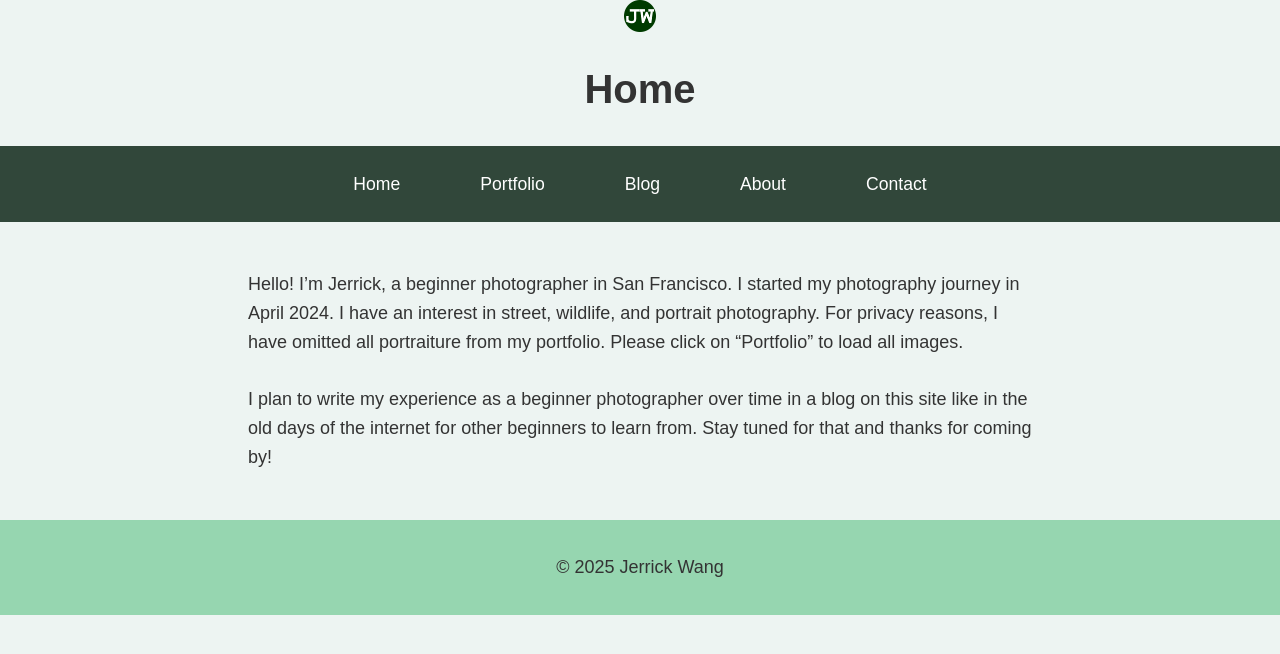
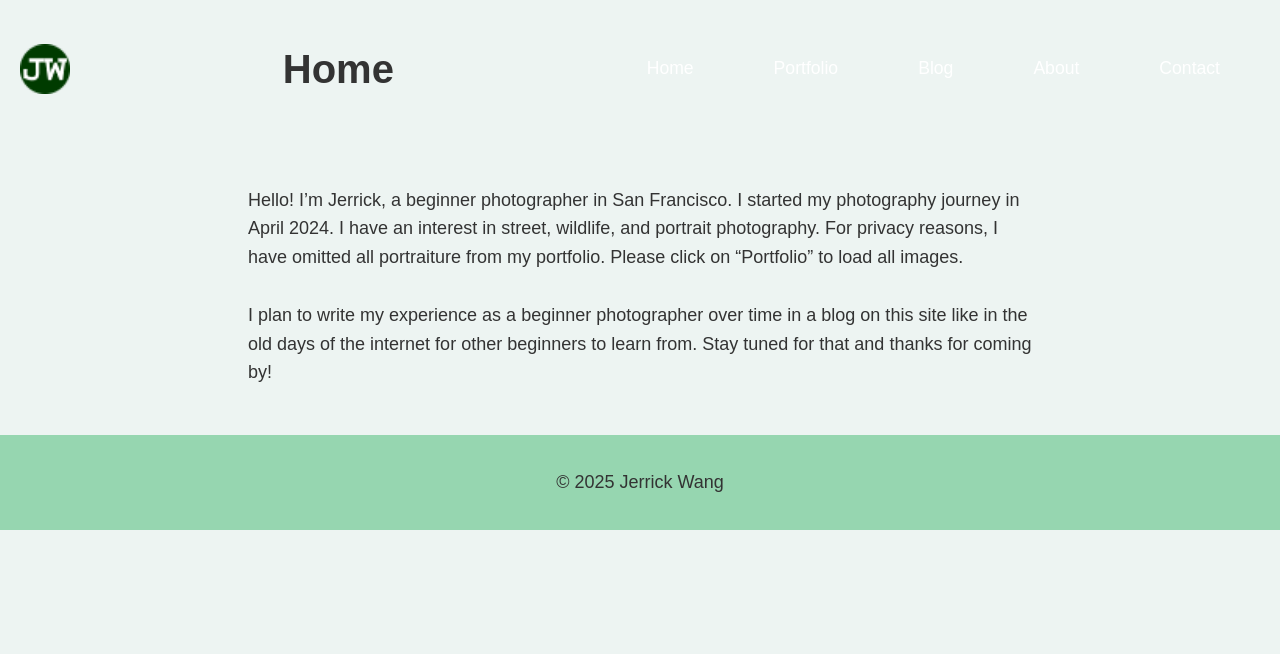
Before and after one commit to jerrickwang/jerrickwang.github.io, a Jekyll site: the page built from index.md, in a window 1280 px wide. Shown: the top 654 px of the page. Built offline with Jekyll 4.4.1, drawn with Linux system fonts in a browser that asks for light colours.

Commit message:
Update style.css

```diff
--- a/assets/css/style.css
+++ b/assets/css/style.css
@@ -1,190 +1,158 @@
 /* Global font styling with Montserrat */
 body {
-  font-family: 'Montserrat', Arial, sans-serif; /* Use Montserrat with fallback fonts */
-  line-height: 1.6; /* Improves readability */
+  font-family: 'Montserrat', Arial, sans-serif;
+  line-height: 1.6;
   margin: 0;
   padding: 0;
   background-color: #EDF4F2;
-  color: #333; /* Default text color */
-  box-sizing: border-box; /* Applies box-sizing globally */
-  font-size: 18px; /* Increased base font size for better readability */
+  color: #333;
+  box-sizing: border-box;
+  font-size: 18px;
 }
 
-/* Full-width navigation bar */
-nav {
-  background: #31473A; /* Navigation bar background color */
-  color: #fff; /* Navigation text color */
-  width: 100%; /* Full screen width */
-  padding: 12px 0; /* Slightly larger padding for better touch targets */
-  position: sticky; /* Sticks to the top on scroll */
-  top: 0;
-  z-index: 1000; /* Ensures the nav bar stays above other elements */
+/* Header container to hold the logo, title, and nav */
+.header-container {
+  display: flex;
+  justify-content: space-between;
+  align-items: center;
+  padding: 10px 20px;
 }
 
-/* Inner container to center navigation links */
-.nav-container {
-  max-width: 80%; /* Limits the width of navigation content */
-  margin: 0 auto; /* Centers the navigation links */
-  padding: 0 20px; /* Adds padding for spacing */
-  display: flex;
-  justify-content: center; /* Centers the links horizontally */
+/* Logo Styling */
+.logo img {
+  height: 50px;
+  width: auto;
+  padding-top: 10px; /* Added padding from the top */
 }
 
-/* Navigation links styling */
+/* Title Styling */
+.page-title {
+  font-family: 'Montserrat', sans-serif;
+  font-size: 2.5rem;
+  font-weight: 700;
+  color: #333;
+  text-align: center;
+  flex-grow: 1;
+}
+
+/* Navigation styling */
+nav {
+  flex-shrink: 0;
+}
+
+.nav-container {
+  display: flex;
+  justify-content: flex-end;
+}
+
 nav ul {
-  list-style: none; /* Removes default bullets */
+  list-style: none;
   margin: 0;
   padding: 0;
   display: flex;
-  flex-wrap: wrap; /* Allows the links to wrap on smaller screens */
-  justify-content: center; /* Centers the links */
 }
 
 nav ul li {
-  margin: 0 20px; /* Increased margin for more space between items */
+  margin: 0 20px;
 }
 
 nav ul li a {
-  font-family: 'Montserrat', sans-serif; /* Apply Montserrat to navigation links */
-  font-weight: 400; /* Regular weight for navigation links */
-  text-decoration: none; /* Removes underline from links */
-  color: #fff; /* Link text color */
-  padding: 12px 20px; /* Increased padding for better touch targets */
-  display: block;
-  font-size: 1.1rem; /* Increased font size for better readability */
-  transition: background 0.3s ease; /* Smooth hover effect */
+  font-family: 'Montserrat', sans-serif;
+  font-weight: 400;
+  text-decoration: none;
+  color: #fff;
+  padding: 12px 20px;
+  font-size: 1.1rem;
+  transition: background 0.3s ease;
 }
 
 nav ul li a:hover {
-  background: #000; /* Darker background on hover */
+  background: #000;
 }
 
-/* Page title styling */
-header h1 {
-  font-family: 'Montserrat', sans-serif; /* Apply Montserrat to the page title */
-  font-weight: 700; /* Bold weight for headers */
-  text-align: center; /* Centers the page title */
-  margin: 25px 0; /* Adds spacing above and below the title */
-  font-size: 2.5rem; /* Increased title size */
-  color: #333; /* Title text color */
-}
-
-/* Main content styling */
+/* Main content */
 main {
-  max-width: 80%; /* Limits the width of the main content */
-  margin: 0 auto; /* Centers the content */
-  padding: 30px 120px; /* Increased padding for better spacing */
-  box-sizing: border-box; /* Ensures padding doesn't affect width */
-}
-
-/* Footer styling */
-footer {
-  font-family: 'Montserrat', sans-serif; /* Apply Montserrat to footer text */
-  font-weight: 400; /* Regular weight for footer text */
-  text-align: center; /* Centers footer content */
-  padding: 15px 0; /* Increased padding */
-  background: #96d6b0; /* Optional footer background */
-  color: #333; /* Footer text color */
-}
-
-/* Images */
-img {
-  max-width: 100%; /* Ensures images don't overflow their container */
-  height: auto; /* Maintains aspect ratio */
-  display: block;
-  margin: 0 auto; /* Centers images */
-}
-
-/* Buttons (optional styling) */
-button {
-  font-family: 'Montserrat', sans-serif; /* Apply Montserrat to buttons */
-  font-weight: 400; /* Regular weight for buttons */
-  padding: 12px 25px; /* Increased padding */
-  border: none;
-  border-radius: 5px;
-  background: #333;
-  color: #fff;
-  cursor: pointer;
-  transition: background 0.3s ease;
-  font-size: 1.1rem; /* Increased font size */
-}
-
-button:hover {
-  background: #444;
-}
-
-/* Style the image containers */
-.image-container {
-  position: relative; /* Allows us to position the background and image */
-  display: inline-block;
-  text-align: center; /* Centers the content */
-  margin-bottom: 25px; /* Increased space between each image */
-  background: rgba(0, 0, 0, 0.3); /* Initial background with some opacity */
-  padding: 12px; /* Increased padding */
-  border-radius: 8px; /* Optional: Rounds the corners of the container */
-  transition: background 0.3s ease; /* Smooth transition for the background */
-}
-
-/* Image styling */
-.image-container img {
-  max-width: 500px; /* Max width */
-  max-height: 500px; /* Max height */
-  width: auto; /* Ensures images maintain aspect ratio */
-  height: auto; /* Ensures images maintain aspect ratio */
-  display: block; /* Makes images block-level elements (removes any unwanted spacing) */
-  margin: 0 auto; /* Centers images */
-  cursor: pointer; /* Shows a pointer cursor to indicate the image is clickable */
-}
-
-/* Hover effect on the image container */
-.image-container:hover {
-  background: rgba(0, 0, 0, 1); /* Full black background on hover */
-}
-
-/* Style the image description (alt text) */
-.image-description {
-  position: absolute;
-  top: 50%; /* Vertically center the text */
-  left: 50%; /* Horizontally center the text */
-  transform: translate(-50%, -50%); /* Adjust the positioning for exact centering */
-  color: #fff; /* White text for contrast */
-  font-size: 1.5rem; /* Adjusted for increased text size */
-  font-weight: bold; /* Makes the text bold */
-  opacity: 0; /* Initially hide the text */
-  transition: opacity 0.3s ease; /* Smooth transition for visibility */
-  text-shadow: 2px 2px 5px rgba(0, 0, 0, 0.7); /* Adds a subtle shadow to the text */
-}
-
-/* Show the alt text when hovering over the image container */
-.image-container:hover .image-description {
-  opacity: 1; /* Show the alt text on hover */
-}
-
-/* Modal (Fullscreen View) */
-.modal {
-  display: none; /* Hidden by default */
-  position: fixed; /* Fixed position to cover the screen */
-  z-index: 1000; /* Make sure modal is above other content */
-  left: 0;
-  top: 0;
-  width: 100%; /* Full screen */
-  height: 100%; /* Full screen */
-  background-color: rgba(0, 0, 0, 0.7); /* Semi-transparent black background */
-  overflow: hidden; /* Prevents any scrolling within the modal */
-  cursor: pointer; /* Allows clicking anywhere to close */
-}
-
-/* Modal image styling */
-.modal-content {
-  display: block;
-  max-width: 100%; /* Ensures the image doesn't exceed the modal width */
-  max-height: 100%; /* Ensures the image doesn't exceed the modal height */
-  margin: auto; /* Centers the image horizontally and vertically */
-  object-fit: contain; /* Ensures the image maintains its aspect ratio */
+  max-width: 80%;
+  margin: 0 auto;
+  padding: 30px 120px;
   box-sizing: border-box;
 }
 
-/* Close button styling */
+/* Footer */
+footer {
+  font-family: 'Montserrat', sans-serif;
+  text-align: center;
+  padding: 15px 0;
+  background: #96d6b0;
+  color: #333;
+}
+
+/* Image container */
+.image-container {
+  position: relative;
+  display: inline-block;
+  text-align: center;
+  margin-bottom: 25px;
+  background: rgba(0, 0, 0, 0.3);
+  padding: 12px;
+  border-radius: 8px;
+  transition: background 0.3s ease;
+}
+
+.image-container img {
+  max-width: 500px;
+  max-height: 500px;
+  width: auto;
+  height: auto;
+  display: block;
+  margin: 0 auto;
+  cursor: pointer;
+}
+
+.image-container:hover {
+  background: rgba(0, 0, 0, 1);
+}
+
+.image-description {
+  position: absolute;
+  top: 50%;
+  left: 50%;
+  transform: translate(-50%, -50%);
+  color: #fff;
+  font-size: 1.5rem;
+  font-weight: bold;
+  opacity: 0;
+  transition: opacity 0.3s ease;
+  text-shadow: 2px 2px 5px rgba(0, 0, 0, 0.7);
+}
+
+.image-container:hover .image-description {
+  opacity: 1;
+}
+
+/* Modal for full-screen image */
+.modal {
+  display: none;
+  position: fixed;
+  z-index: 1000;
+  left: 0;
+  top: 0;
+  width: 100%;
+  height: 100%;
+  background-color: rgba(0, 0, 0, 0.7);
+  overflow: hidden;
+  cursor: pointer;
+}
+
+.modal-content {
+  display: block;
+  max-width: 100%;
+  max-height: 100%;
+  margin: auto;
+  object-fit: contain;
+  box-sizing: border-box;
+}
+
 .close {
   position: absolute;
   top: 15px;
@@ -197,86 +165,73 @@ button:hover {
 
 /* Responsive Design */
 @media (max-width: 768px) {
-  /* Stack the navigation items vertically on smaller screens */
   nav ul {
     flex-direction: column;
     align-items: center;
   }
 
-  /* Adjust the navigation links padding and font size for mobile */
   nav ul li a {
     padding: 15px;
-    font-size: 1.2rem; /* Slightly increased font size for mobile */
+    font-size: 1.2rem;
   }
 
-  /* Adjust the main content padding on smaller screens */
   main {
     padding: 20px 30px;
   }
 
-  /* Adjust image container width for mobile */
   .image-container {
-    max-width: 90%; /* Ensure image containers take up less width on small screens */
-    margin: 0 auto; /* Center the image containers */
+    max-width: 90%;
+    margin: 0 auto;
   }
 
-  /* Ensure images scale properly and fit within their containers on mobile */
   .image-container img {
-    max-width: 100%; /* Ensure the image doesn't extend beyond its container */
-    max-height: 400px; /* Limit the image height to 400px (or adjust as needed) */
-    width: auto; /* Maintain aspect ratio */
-    height: auto; /* Maintain aspect ratio */
+    max-width: 100%;
+    max-height: 400px;
   }
 
-  /* Adjust font size for the page title */
   header h1 {
-    font-size: 2.2rem; /* Larger font size on smaller screens */
+    font-size: 2.2rem;
   }
 }
 
-/* Blog Post Container */
 .blog-post-container {
-  width: 90%; /* Adjust width of the container */
-  margin: 20px auto; /* Center the container */
-  padding: 20px; /* Add space around the content */
-  background-color: rgba(0, 0, 0, 0.1); /* Slightly darkened background */
-  border-radius: 8px; /* Rounded corners for the container */
-  box-shadow: 0 4px 8px rgba(0, 0, 0, 0.1); /* Add some shadow for better separation */
+  width: 90%;
+  margin: 20px auto;
+  padding: 20px;
+  background-color: rgba(0, 0, 0, 0.1);
+  border-radius: 8px;
+  box-shadow: 0 4px 8px rgba(0, 0, 0, 0.1);
 }
 
-/* Post Title */
 .post-title {
-  font-size: 2.5rem; /* Larger title font size */
-  font-weight: 700; /* Bold title */
-  color: #333; /* Dark color for the title */
-  margin-bottom: 10px; /* Space below the title */
+  font-size: 2.5rem;
+  font-weight: 700;
+  color: #333;
+  margin-bottom: 10px;
 }
 
-/* Post Date */
 .post-date {
-  font-size: 1.2rem; /* Larger font size for the date */
-  color: #777; /* Lighter color for the date */
-  margin-bottom: 20px; /* Space below the date */
+  font-size: 1.2rem;
+  color: #777;
+  margin-bottom: 20px;
 }
 
-/* Post Body */
 .post-body {
-  font-size: 1.2rem; /* Increased font size for the content */
-  color: #333; /* Default text color */
-  line-height: 1.8; /* Increase line height for readability */
+  font-size: 1.2rem;
+  color: #333;
+  line-height: 1.8;
 }
 
-/* Responsive Design for Smaller Screens */
 @media (max-width: 768px) {
   .blog-post-container {
-    width: 95%; /* Make the container a bit smaller on mobile */
+    width: 95%;
   }
 
   .post-title {
-    font-size: 2rem; /* Adjust title font size for smaller screens */
+    font-size: 2rem;
   }
 
   .post-body {
-    font-size: 1.1rem; /* Adjust font size of the body */
+    font-size: 1.1rem;
   }
 }
```
